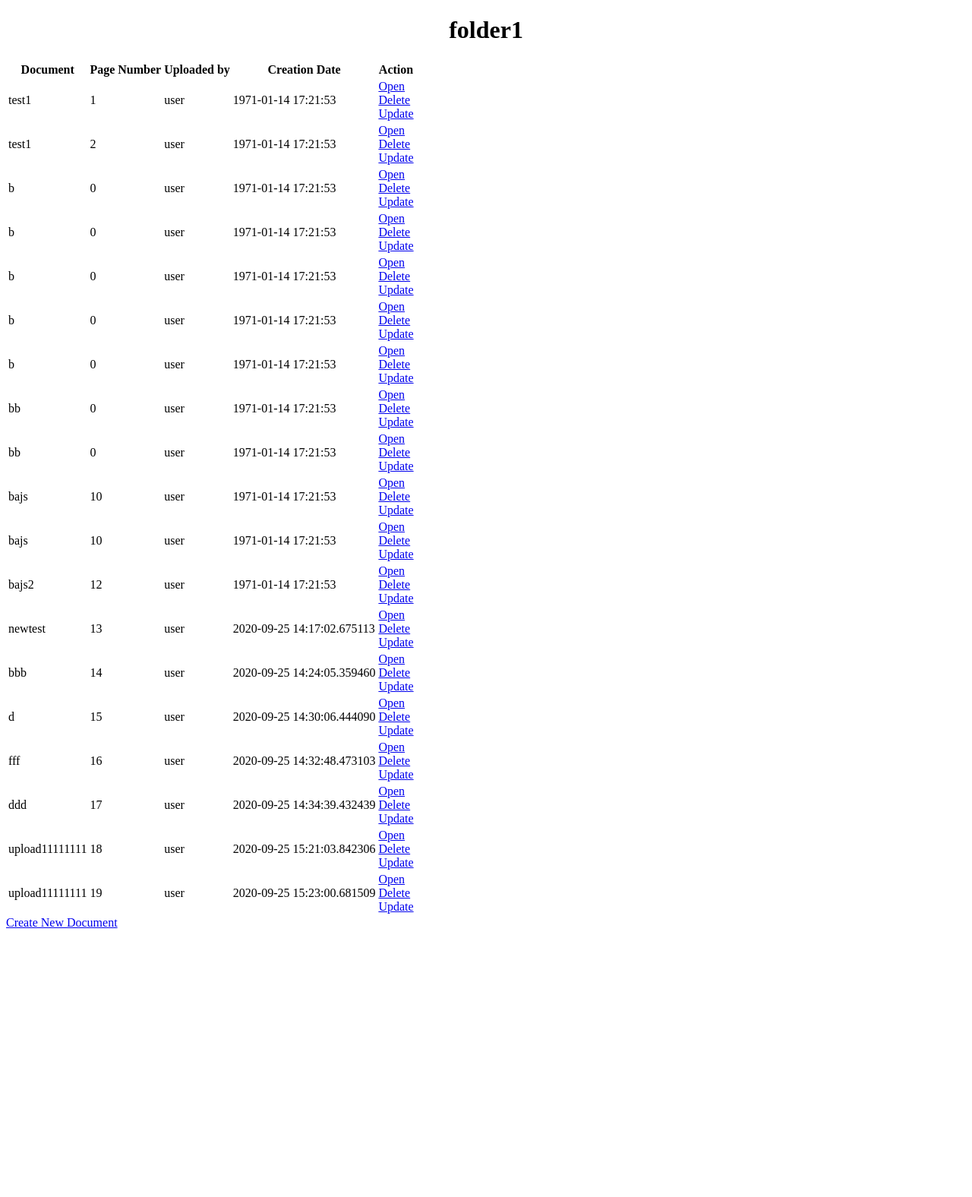
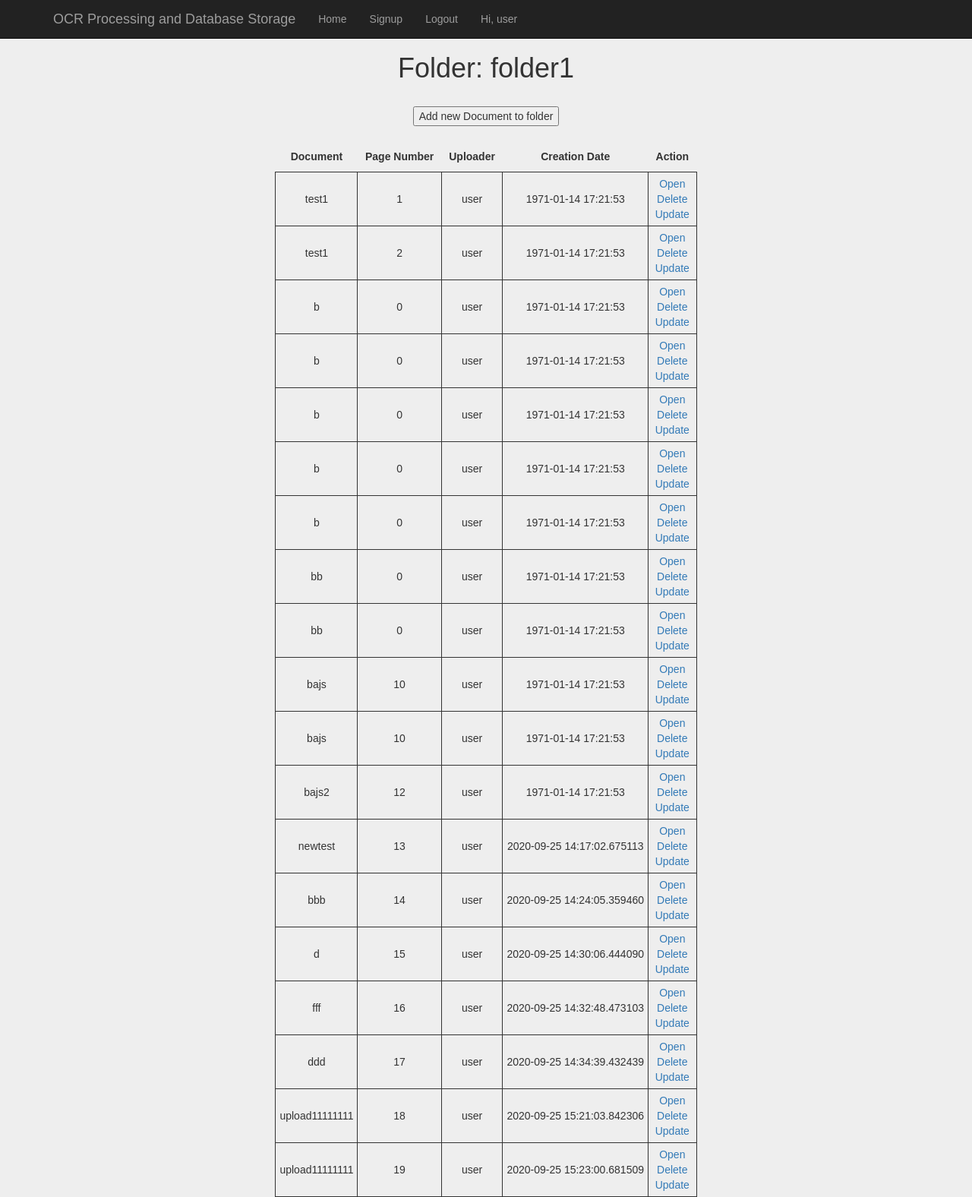
Before and after one commit to mirwartel/ocrServer, a Flask app: page /folder/1 in a window 1280 px wide. Shown: the whole page at 76% size. Before the commit the page ends 1222 px from the top, so only its background shows below. Run offline with Flask 2, Linux system fonts and the light colour scheme; a user stored in the database is signed in; data comes from the database, SQL or seed files in the repository; some libraries are stand-ins or nearby versions.

Commit message:
fixed navbar and css

```diff
--- a/ocrApp/static/css/main.css
+++ b/ocrApp/static/css/main.css
@@ -1,28 +1,61 @@
 body {
+
+
+  background-color: #eee;
+
+  padding-top: 50px;
 
   text-align: center;
 
 
   font-family: sans-serif;
+
+  padding-top: 50px;
+
+.starter-template {
+  padding: 40px 15px;
+  text-align: center;
+}
+}
+th {
+padding: 10px;
+
+    text-align:center
+
+
 }
 
+
+
 table {
+
+    text-align: center;
+
+    table-layout: auto;
     margin-left:auto;
     margin-right:auto;
     border-collapse: collapse;
+
 }
 
 td{
-align: center;
-padding: 5px;
+    white-space: nowrap;
+    align: center;
+    padding: 5px;
     border: 1px solid #333;
 }
+
+
 
 .form{
     text-align: center;
     margin-top: 20px;
 }
 
+input[type=file] {
+    margin: 0 auto;
+}
+
 #content{
     width: 70%;
 }
--- a/ocrApp/templates/base.html
+++ b/ocrApp/templates/base.html
@@ -1,18 +1,55 @@
-<!DOCTYPE html>
-<html lang="en">
-<head>
-    <meta charset="UTF-8">
-    <meta name="viewport" content="width=device-width, initial-scale=1.0">
-    <meta http-equiv="X-UA-Compatible" content="ie=edge">
-<!--    <link rel="stylesheet"  href="{{ url_for('static', filename='css/main.css') }}">-->
-    {% block styles %}
+{% extends 'bootstrap/base.html' %}
 
-    {% endblock %}
+{% if current_user.is_authenticated %}
+{% set navigation_bar = [
+('/', 'index', 'Home'),
+('/signup', 'signup', 'Signup'),
+('/logout', 'logout', 'Logout')
 
-    {% block head %}{% endblock %}
-</head>
-<body>
-    {% block body %}{% endblock %}
+] -%}
+{% else %}
+{% set navigation_bar = [
+('/', 'index', 'Home'),
+('/signup', 'signup', 'Signup'),
+('/login', 'login', 'Login')
 
-</body>
-</html>
+] -%}
+{% endif %}
+{% set active_page = active_page|default('index') -%}
+
+
+
+{% block navbar %}
+<div class="navbar navbar-fixed-top">
+    <nav class="navbar navbar-inverse navbar-fixed-top">
+        <div class="container">
+            <div class="navbar-header">
+                <button type="button" class="navbar-toggle collapsed" data-toggle="collapse" data-target="#navbar"
+                        aria-expanded="false" aria-controls="navbar">
+                    <span class="sr-only">Toggle navigation</span>
+                    <span class="icon-bar"></span>
+                    <span class="icon-bar"></span>
+                    <span class="icon-bar"></span>
+                </button>
+                <a class="navbar-brand" href="/">OCR Processing and Database Storage</a>
+            </div>
+            <div id="navbar" class="collapse navbar-collapse">
+
+                <ul class="nav navbar-nav">
+                    {% for href, id, caption in navigation_bar %}
+                    <li {% if id== active_page %} class="active" {% endif
+                        %}><a href="{{ href|e }}">{{ caption|e }}</a></li>
+                    {% endfor %}
+                    {% if current_user.is_authenticated %}
+                    <li><a>Hi, {{ current_user.username }}</a></li>
+                    {% endif %}
+                </ul>
+            </div><!--/.nav-collapse -->
+        </div>
+    </nav>
+</div>
+
+
+
+
+{% endblock %}
--- a/ocrApp/templates/folder.html
+++ b/ocrApp/templates/folder.html
@@ -1,20 +1,37 @@
 {% extends 'base.html' %}
+{% set active_page = "folder{{folder.id}}" %}
+{% block styles %}
+{{super()}}
+<link rel="stylesheet" href="{{url_for('.static', filename='css/main.css')}}">
 
-{% block head %}
-<title>OCR Database</title>
+{% endblock %}
+
+{% block title %}
+OCR Database Folders
+{% endblock %}
+
+{% block navbar %}
+{{super()}}
 {% endblock %}
 
 
-{% block body %}
+{% block content %}
 <div class="content">
-    <h1 style="text-align: center">{{folder.name}}</h1>
+    <h1 style="text-align: center">Folder: {{folder.name}}</h1>
+    <br>
+
+    <form action="/folder/{{folder.id}}/create_new_document">
+        <input type="submit" value="Add new Document to folder"/>
+
+    </form>
+    <br>
 
 
     <table>
         <tr>
             <th>Document</th>
             <th>Page Number</th>
-            <th>Uploaded by</th>
+            <th>Uploader</th>
             <th>Creation Date</th>
 
             <th>Action</th>
@@ -37,7 +54,7 @@
         </tr>
         {% endfor %}
     </table>
-  <a href="/folder/{{folder.id}}/create_new_document">Create New Document</a>
+
 </div>
 
 {% endblock %}
--- a/ocrApp/views.py
+++ b/ocrApp/views.py
@@ -1,5 +1,4 @@
 import os
-
 
 from werkzeug.utils import secure_filename
 
@@ -15,6 +14,7 @@ from wtforms import StringField, PasswordField, BooleanField
 from wtforms.validators import InputRequired, Email, Length
 from werkzeug.security import generate_password_hash, check_password_hash
 from flask_login import LoginManager, login_user, login_required, logout_user, current_user
+from flask_bootstrap import Bootstrap
 
 ALLOWED_EXTENSIONS = {'txt', 'pdf', 'png', 'jpg', 'jpeg', 'gif'}
 login_manager = LoginManager()
@@ -22,50 +22,29 @@ login_manager.init_app(app)
 login_manager.login_view = 'login'
 
 
-
 def allowed_file(filename):
     return '.' in filename and \
            filename.rsplit('.', 1)[1].lower() in ALLOWED_EXTENSIONS
 
 
-@app.route('/', methods=['POST', 'GET'])
+@app.route('/', methods=['GET'])
 def index():
-    if request.method == 'POST':
-        task_content = request.form['content']
-        new_task = Todo(content=task_content)
-        try:
-            db.session.add(new_task)
-            db.session.commit()
-            return redirect('/')
-        except:
-            return 'There was an issue adding your task.'
-    else:
-        folders = Folder.query.order_by(Folder.id).all()
-        print(folders)
-        return render_template("index.html", folders=folders)
+    folders = Folder.query.order_by(Folder.id).all()
+    print(folders)
+    return render_template("index.html", folders=folders)
 
 
-@app.route('/folder/<int:id>', methods=['POST', 'GET'])
-@login_required
+@app.route('/folder/<int:id>', methods=['GET'])
 def folder(id):
     folder_to_open = Folder.query.get_or_404(id)
-    if request.method == 'POST':
-        task_content = request.form['content']
-        new_task = Todo(content=task_content)
-        try:
-            db.session.add(new_task)
-            db.session.commit()
-            return redirect('/')
-        except:
-            return 'There was an issue adding your task.'
-    else:
 
-        documents = Document.query.filter_by(folder=id).all()
-        print(documents)
-        return render_template("folder.html", folder=folder_to_open, documents=documents)
+    documents = Document.query.filter_by(folder=id).all()
+    print(documents)
+    return render_template("folder.html", folder=folder_to_open, documents=documents)
 
 
 @app.route('/folder/<int:id>/create_new_document', methods=['POST', 'GET'])
+@login_required
 def create_new_document(id):
     uploader = 'user'  # create login system to replace
     folder_to_open = Folder.query.get_or_404(id)
@@ -138,37 +117,35 @@ def document(id):
         return render_template("document.html", document=document_to_open, text=textFromFile)
 
 
-@app.route('/delete/<int:id>')
-def delete(id):
-    task_to_delete = Todo.query.get_or_404(id)
-
-    try:
-        db.session.delete(task_to_delete)
-        db.session.commit()
-        return redirect('/')
-    except:
-        return 'There was a problem deleting that task.'
-
-
-@app.route('/update/<int:id>', methods=['POST', 'GET'])
-def update(id):
-    task = Todo.query.get_or_404(id)
-    if request.method == 'POST':
-        task.content = request.form['content']
-        try:
-            db.session.commit()
-            return redirect('/')
-        except:
-            return 'There was a problem updating that task.'
-    else:
-        return render_template('update.html', task=task)
-
+# @app.route('/delete/<int:id>')
+# def delete(id):
+#     task_to_delete = Todo.query.get_or_404(id)
+#
+#     try:
+#         db.session.delete(task_to_delete)
+#         db.session.commit()
+#         return redirect('/')
+#     except:
+#         return 'There was a problem deleting that task.'
+#
+#
+# @app.route('/update/<int:id>', methods=['POST', 'GET'])
+# def update(id):
+#     task = Todo.query.get_or_404(id)
+#     if request.method == 'POST':
+#         task.content = request.form['content']
+#         try:
+#             db.session.commit()
+#             return redirect('/')
+#         except:
+#             return 'There was a problem updating that task.'
+#     else:
+#         return render_template('update.html', task=task)
+#
 
 @login_manager.user_loader
 def user_loader(user_id):
-
     return User.query.get(user_id)
-
 
 
 @app.route('/login', methods=['POST', 'GET'])
@@ -181,10 +158,15 @@ def login():
                 login_user(user, remember=form.remember.data)
                 return redirect(url_for('index'))
 
-
         return '<h1> invalid username or password</h1>'
 
     return render_template('login.html', form=form)
+
+
+@app.route("/logout")
+def logout():
+    logout_user()
+    return redirect('/')
 
 
 @app.route('/signup', methods=['POST', 'GET'])
```
Also changed, not shown: ocrApp/templates/create_new_document.html (+18 -3 lines), ocrApp/templates/document.html (+12 -4 lines), ocrApp/templates/index.html (+14 -10 lines), ocrApp/templates/login.html (+5 -3 lines), ocrApp/templates/signup.html (+6 -2 lines).
